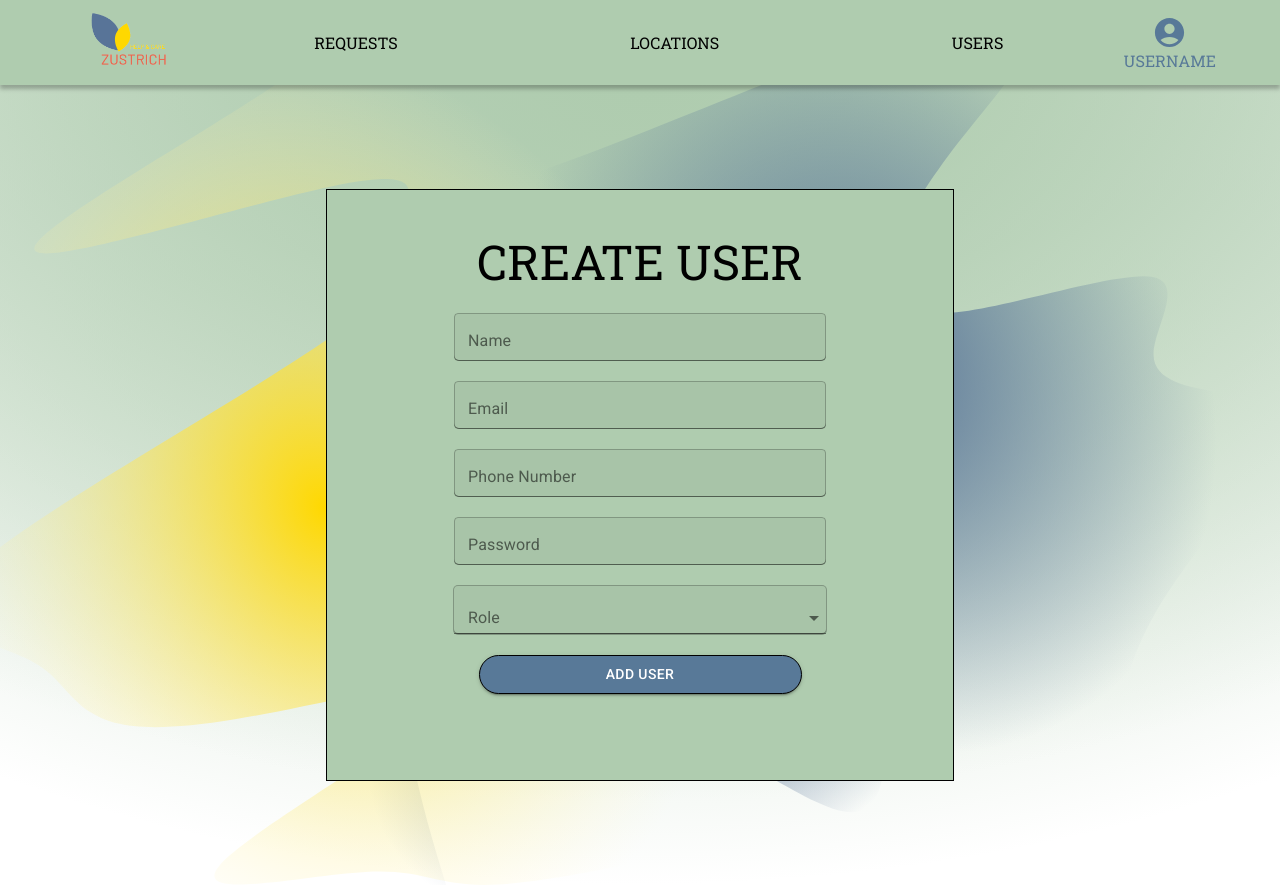
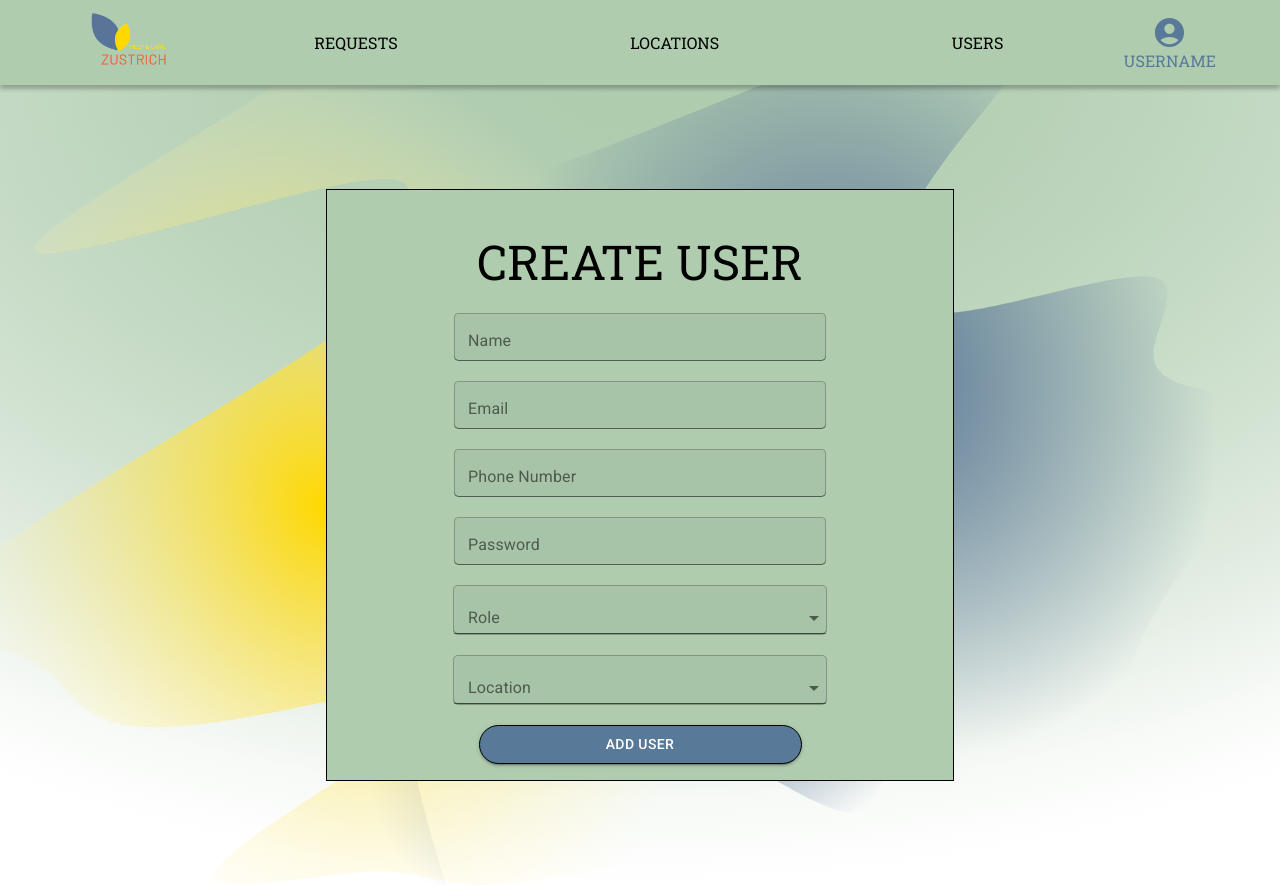
Before and after one commit to IrinaCotici/zustrich-frontend, a React (Create React App) app: page /add-user in a window 1280 px wide. Built offline with nearby package versions, Linux system fonts and the light colour scheme.

Commit message:
updated AddUser

```diff
--- a/src/App.js
+++ b/src/App.js
@@ -18,6 +18,7 @@ import Requests from './pages/Requests';
 import ViewStock from './pages/ViewStock';
 import axios from "axios";
 
+
 export const UserContext = createContext({
   user: {
     name: '',
@@ -31,6 +32,7 @@ export const UserContext = createContext({
 });
 
 function App() {
+
   const [user, updateUser] = useState({
     name: '',
     location: '',
--- a/src/pages/AddUser.js
+++ b/src/pages/AddUser.js
@@ -1,10 +1,34 @@
+import React, { useState, useContext, } from "react";
 import DefaultWrapper from "../components/wrappers/DefaultWrapper"
 import { TextField, Button, FormControl, InputLabel, MenuItem, Select } from "@material-ui/core";
 import { USER_ROLES } from "../utils/constants";
 import Header from "../components/Header";
+import { API_URL, } from "../utils/constants.js"
+import { useFormik } from 'formik';
+import * as yup from 'yup';
 
 
 function AddUser() {
+
+  const [ userType, updateUserType ] = useState(USER_ROLES[0]);
+
+  const formik = useFormik({
+    initialValues: {
+        name: '',
+        email: '',
+        phone: '',
+        password: '',
+        role: -1,
+        location: '',
+    },
+  });
+
+  const _onSelect = option => {
+    formik.values[option.target.name] = option.target.value
+    console.log(formik)
+  };
+
+
   const getRoles = (USER_ROLES) => {
     console.log('USER_ROLES', USER_ROLES)
     return USER_ROLES.map((role) => (
@@ -13,6 +37,22 @@ function AddUser() {
         value={ role.value }
       >
         { role.label }
+      </MenuItem>
+    ))
+  }
+
+  const getLocations = () => {
+    const locations = [{
+      id: 23343,
+      name: 'hopa'
+    }]
+
+    return locations.map((location) => (
+      <MenuItem
+        key={ location.id }
+        value={ location.id }
+      >
+        { location.name }
       </MenuItem>
     ))
   }
@@ -29,11 +69,25 @@ function AddUser() {
           <InputLabel id="demo-simple-select-label">Role</InputLabel>
           <Select
             labelId="demo-simple-select-label"
-            id="demo-simple-select"
-            label="Age"
+            label="Role"
             defaultValue=""
+            name="role"
+            options={USER_ROLES}
+            onChange={ _onSelect }
           >
             { getRoles(USER_ROLES) }
+          </Select>
+        </FormControl>
+        <FormControl className="select-btn MuiFormControl-root">
+          <InputLabel id="demo-simple-select-label">Location</InputLabel>
+          <Select
+            labelId="demo-simple-select-label"
+            label="Location"
+            defaultValue=""
+            name="location"
+            onChange={ _onSelect }
+          >
+            { getLocations() }
           </Select>
         </FormControl>
         <Button variant="contained" color="primary">ADD USER</Button>
--- a/src/pages/Login.js
+++ b/src/pages/Login.js
@@ -3,16 +3,9 @@ import DefaultWrapper from "../components/wrappers/DefaultWrapper"
 import { TextField, Button } from "@material-ui/core";
 import { UserContext, } from '../App.js';
 import { useFormik } from 'formik';
-import * as yup from 'yup';
 import { useNavigate, } from "react-router-dom";
 import axios from "axios";
 import { API_URL, } from "../utils/constants.js";
-const validationSchema = yup.object({
-  password: yup
-      .string("Enter user's password")
-      .min(4, "Password should be of minimum 8 characters length")
-      .required("Password is required"),
-});
 
 function Login() {
   const navigate = useNavigate();
@@ -20,8 +13,7 @@ function Login() {
     initialValues: {
         email: '',
         password: '',
-    },
-    validationSchema: validationSchema,
+    }
   });
 
   const [reqError, updateReqError] = useState("");
@@ -29,7 +21,6 @@ function Login() {
 
   const _handleChange = (event) => {
     formik[event.target.name] = event.target.value;
-    console.log(formik)
   }
 
   const _onClick = () => {
--- a/src/style/default_style.scss
+++ b/src/style/default_style.scss
@@ -1,4 +1,11 @@
 @import '../style/variables.scss';
+
+input:-webkit-autofill,
+input:-webkit-autofill:hover,
+input:-webkit-autofill:focus,
+input:-webkit-autofill:active{
+    -webkit-box-shadow: 0 0 0 30px $green inset !important;
+}
 
 a {
   text-decoration: none;
--- a/src/utils/constants.js
+++ b/src/utils/constants.js
@@ -9,4 +9,4 @@ export const USER_ROLES = [
   },
 ];
 
-export const API_URL = 'https://mighty-crabs-begin-109-166-128-142.loca.lt';
+export const API_URL = 'https://wet-friends-change-109-166-128-142.loca.lt';
```
